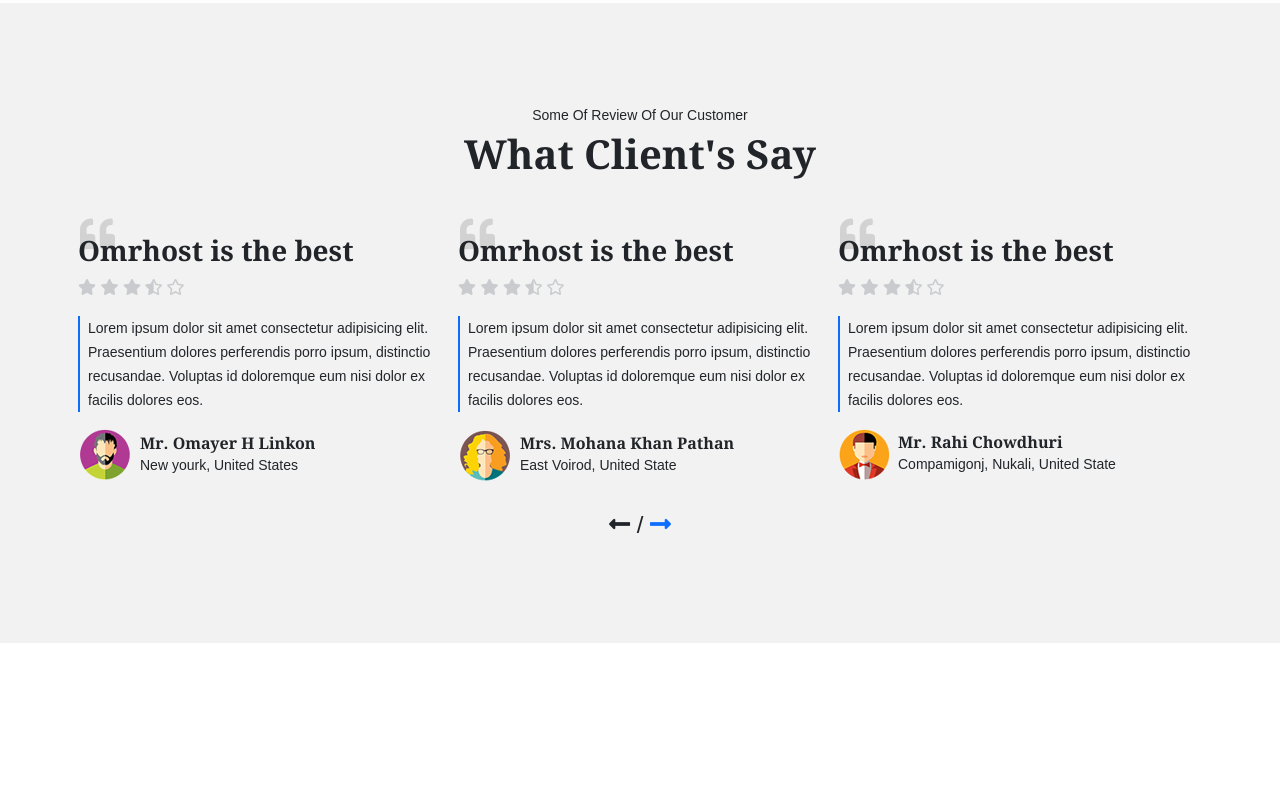
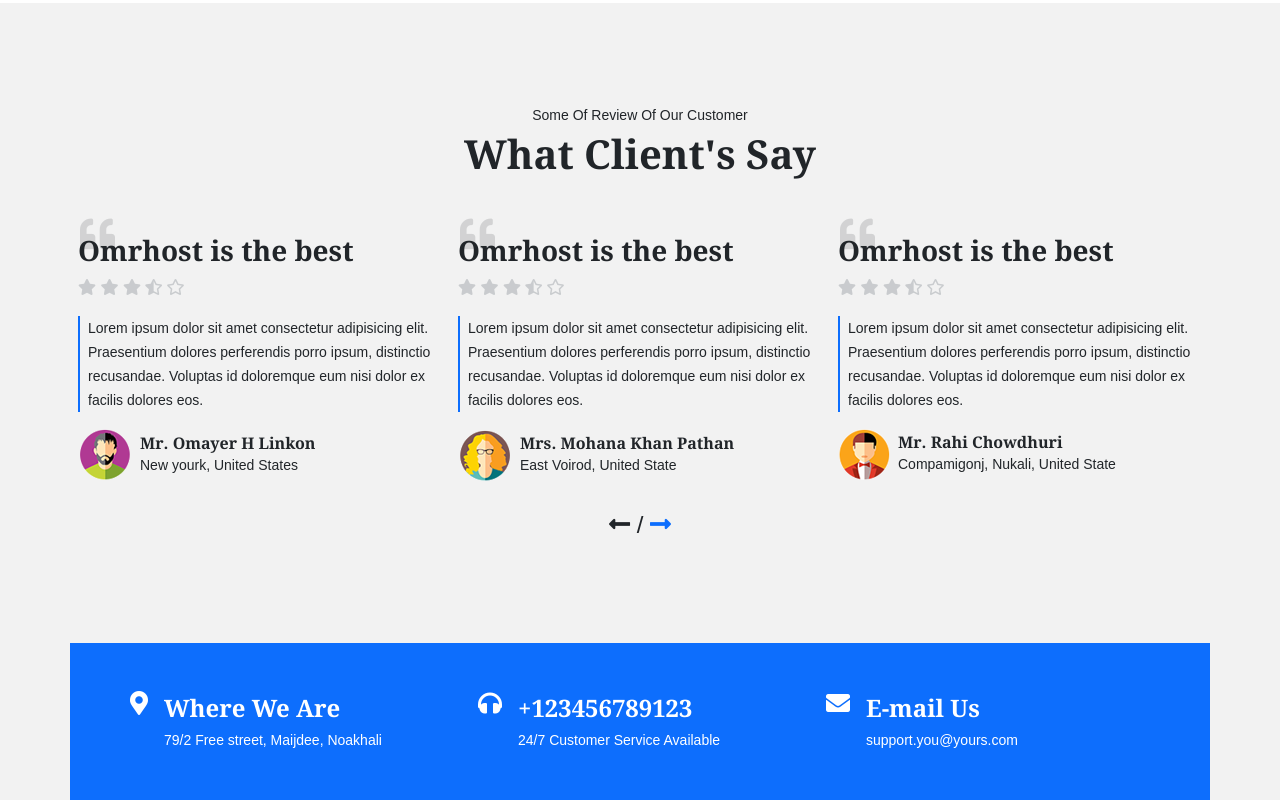
Before and after one commit to MohammadAmitHasan/OMR-Host-Web-Design, a plain HTML site: page index.html in a window 1280 px wide. Shown: the part 4979-5779 px from the top of the page. Before the commit the page ends 5622 px from the top, so only its background shows below. Drawn offline with nearby package versions, Linux system fonts and the light colour scheme; files whose address does not match are found by name.

Commit message:
Contact section done

```diff
--- a/index.html
+++ b/index.html
@@ -855,11 +855,52 @@
             <div class="mt-3 text-center fs-4">
                 <i class="fas fa-long-arrow-alt-left"></i> / <i class="fas fa-long-arrow-alt-right text-primary"></i>
             </div>
-
         </div>
 
     </section>
     <!-- ====== Clients Review ====== -->
+
+
+    <!-- ====== Contact ====== -->
+    <section class="bg-gray">
+        <div class="container bg-primary">
+            <div class="row row-cols-1 row-cols-md-3 p-5 text-white">
+
+                <div class="col d-flex">
+                    <div>
+                        <i class="fas fa-map-marker-alt fs-4"></i>
+                    </div>
+                    <div class="ms-3 mt-1">
+                        <h4 class="mb-1">Where We Are</h4>
+                        <small>79/2 Free street, Maijdee, Noakhali</small>
+                    </div>
+                </div>
+
+                <div class="col d-flex">
+                    <div>
+                        <i class="fas fa-headphones fs-4"></i>
+                    </div>
+                    <div class="ms-3 mt-1">
+                        <h4 class="mb-1">+123456789123</h4>
+                        <small>24/7 Customer Service Available</small>
+                    </div>
+                </div>
+
+                <div class="col d-flex">
+                    <div>
+                        <i class="fas fa-envelope fs-4"></i>
+                    </div>
+                    <div class="ms-3 mt-1">
+                        <h4 class="mb-1">E-mail Us</h4>
+                        <small>support.you@yours.com</small>
+                    </div>
+                </div>
+
+            </div>
+        </div>
+
+    </section>
+    <!-- ====== Contact ====== -->
 
     <!-- ====== JS link Start ====== -->
     <!-- JavaScript Bundle with Popper -->
```
